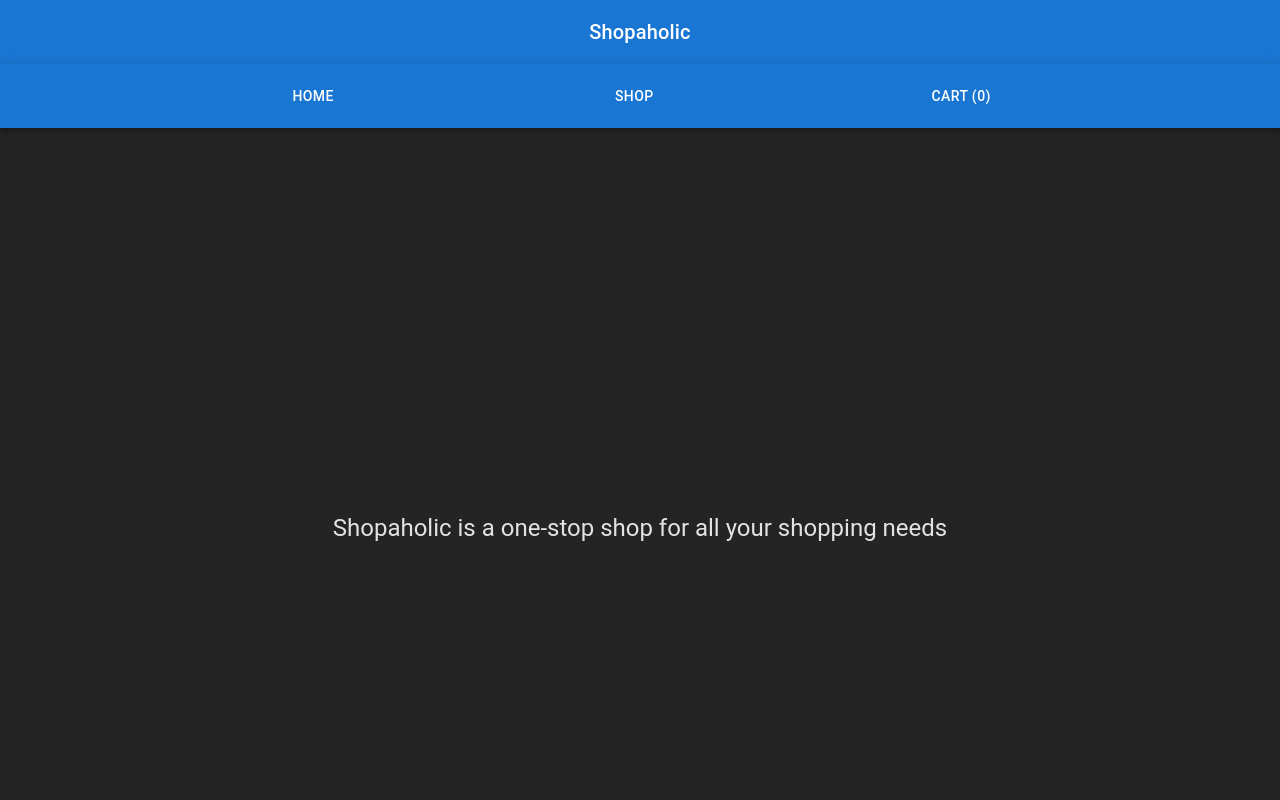
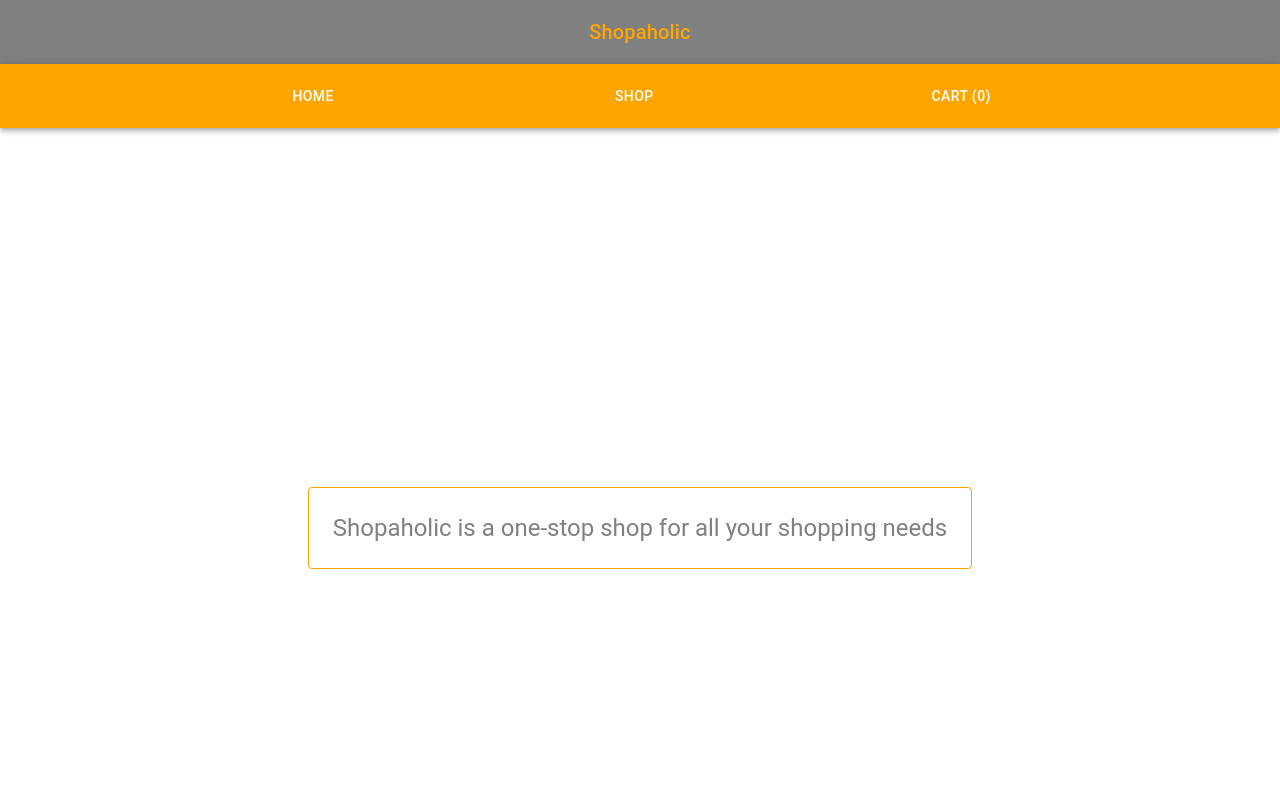
Before and after one commit to dannykim1997/shopping-cart, a React (Vite) app: page / in a window 1280 px wide. Shown: the top 800 px of the page. Built offline with nearby package versions, Linux system fonts and the light colour scheme.

Commit message:
Add pricing logic for quantity, make 2 decimal points, and add checkout total

```diff
--- a/src/App.css
+++ b/src/App.css
@@ -1,8 +1,6 @@
 body {
   margin: 0;
-  color-scheme: light dark;
-  color: rgba(255, 255, 255, 0.87);
-  background-color: #242424;
+  background-color: white;
   font-family: Inter, system-ui, Avenir, Helvetica, Arial, sans-serif;
   line-height: 1.5;
   font-weight: 400;
--- a/src/components/Footer.jsx
+++ b/src/components/Footer.jsx
@@ -2,9 +2,9 @@ import { AppBar, Toolbar, Typography } from '@mui/material';
 
 const Footer = () => {
     return (
-        <AppBar position='static' sx={{ marginTop: '2rem' }}>
+        <AppBar position='static' sx={{ marginTop: '2rem', backgroundColor: 'orange' }}>
             <Toolbar>
-                <Typography variant='h7' sx={{margin: 'auto'}}>
+                <Typography variant='h7' sx={{margin: 'auto', color: 'white'}}>
                     Made by Daniel Kim
                 </Typography>
             </Toolbar>
--- a/src/components/Header.jsx
+++ b/src/components/Header.jsx
@@ -3,9 +3,9 @@ import { AppBar, Toolbar, Typography } from '@mui/material';
 
 const Header = () => {
     return (
-        <AppBar position='static'>
+        <AppBar position='static' sx={{ backgroundColor: 'grey'}}>
             <Toolbar>
-                <Typography variant='h6' sx={{margin: 'auto'}}>
+                <Typography variant='h6' sx={{margin: 'auto', color: 'orange'}}>
                     Shopaholic
                 </Typography>
             </Toolbar>
--- a/src/components/NavBar.jsx
+++ b/src/components/NavBar.jsx
@@ -4,10 +4,9 @@ import { AppBar, Toolbar, Button } from "@mui/material";
 import { PropTypes } from 'prop-types';
 
 const NavBar = (cart) => {
-    console.log(cart.cart.length);
     return (
         <AppBar position="static">
-            <Toolbar sx={{ justifyContent: 'space-evenly' }}>
+            <Toolbar sx={{ justifyContent: 'space-evenly', color: 'white', backgroundColor: 'orange' }}>
                 <Button color="inherit" component={Link} to='/'>
                     Home
                 </Button>
--- a/src/components/cart/CartPage.jsx
+++ b/src/components/cart/CartPage.jsx
@@ -23,20 +23,29 @@ const CartPage = ({ cart, setCart }) => {
         ): (
             cart.map((cartItem, index) => (
                 <div key={index} style={{ borderBottom: '1px solid #ccc', marginBottom: '10px', padding: '10px', display: 'flex', alignItems: 'center' }}>
-                    <img src={cartItem.image} alt={cartItem.title} style={{ maxWidth: '100px', marginRight: '20px' }}/>
-                    <div>
-                        <Typography variant="h6">{cartItem.title}</Typography>
-                        <Typography variant="body2">Price: ${cartItem.price}</Typography>
-                        <Typography variant="body2">Quantity: {cartItem.quantity}</Typography>
-                        <Button onClick={() => handleQuantityChange(index, cartItem.quantity + 1)}>Increase Quantity</Button>
-                        <Button onClick={() => handleQuantityChange(index, cartItem.quantity - 1)} disabled={cartItem.quantity === 1}>
-                        Decrease Quantity
-                        </Button>
-                        <Button onClick={() => handleRemoveItem(index)}>Remove Item</Button>
+                    <img src={cartItem.image} alt={cartItem.title} style={{ maxWidth: '100px', marginRight: '20px' }} />
+                    <div style={{ flex: 1 }}>
+                        <div style={{ display: 'flex', justifyContent: 'space-between', alignItems: 'center' }}>
+                            <div>
+                                <Typography variant="h6">{cartItem.title}</Typography>
+                                <Typography variant="body2">Price: ${(cartItem.price*cartItem.quantity).toFixed(2)}</Typography>
+                            </div>
+                            <div>
+                                <Typography variant="body2">Quantity: {cartItem.quantity}</Typography>
+                                <Button onClick={() => handleQuantityChange(index, cartItem.quantity + 1)} sx={{color: 'orange'}}>+1</Button>
+                                <Button onClick={() => handleQuantityChange(index, cartItem.quantity - 1)} disabled={cartItem.quantity === 1} sx={{color: 'orange'}}>
+                                    -1
+                                </Button>
+                                <Button onClick={() => handleRemoveItem(index)} sx={{color: 'orange'}}>Remove Item</Button>
+                            </div>
+                        </div>
                     </div>
                 </div>
             ))
         )}
+        <div>
+            Checkout Total: ${cart.reduce((total, cartItem) => total + (cartItem.price * cartItem.quantity), 0).toFixed(2)}
+        </div>
     </div>
   )
 };
--- a/src/components/home/HomePage.jsx
+++ b/src/components/home/HomePage.jsx
@@ -1,11 +1,13 @@
-import { Typography, Box } from "@mui/material";
+import { Typography, Box, Paper } from "@mui/material";
 
 const HomePage = () => {
     return (
         <Box height="100vh" display="flex" alignItems="center" justifyContent="center">
-            <Typography variant="h5" align="center">
-                Shopaholic is a one-stop shop for all your shopping needs
-            </Typography>
+            <Paper variant="outlined" sx={{padding: 3, borderColor: 'orange'}}>
+                <Typography variant="h5" align="center" sx={{color: 'grey'}}>
+                    Shopaholic is a one-stop shop for all your shopping needs
+                </Typography>
+            </Paper>
         </Box>
     );
 }
--- a/src/components/shop/ShopPage.jsx
+++ b/src/components/shop/ShopPage.jsx
@@ -83,12 +83,12 @@ const ShopPage = ({setCart, quantities, updateQuantity}) => {
                                             Category: {product.category}
                                         </Typography>
                                         <Typography variant="body2" color="text.secondary">
-                                            Price: ${product.price}
+                                            Price: ${(product.price).toFixed(2)}
                                         </Typography>
                                     </>
                                 )}
                             </CardContent>
-                            <Button onClick={() => toggleDetails(index)} >
+                            <Button onClick={() => toggleDetails(index)} sx={{color: 'grey'}}>
                                 {showDetails[index] ? 'Show Less' : 'Show More'}
                             </Button>
                             <TextField
@@ -97,11 +97,11 @@ const ShopPage = ({setCart, quantities, updateQuantity}) => {
                                 value={quantities[product.id] || 1}
                                 onChange={(e) => {
                                     const value = parseInt(e.target.value, 10);
-                                    const newQuantity = isNaN(value) ? 1 : Math.min(Math.max(value, 1), 10);
+                                    const newQuantity = isNaN(value) ? 1 : Math.max(value, 1);
                                     updateQuantity(product.id, newQuantity);
                                 }}
                             />
-                            <Button onClick={() => addToCart(index)}>
+                            <Button onClick={() => addToCart(index)} sx={{color: 'orange'}}>
                                 Add to Cart
                             </Button>
                         </Card>
```
